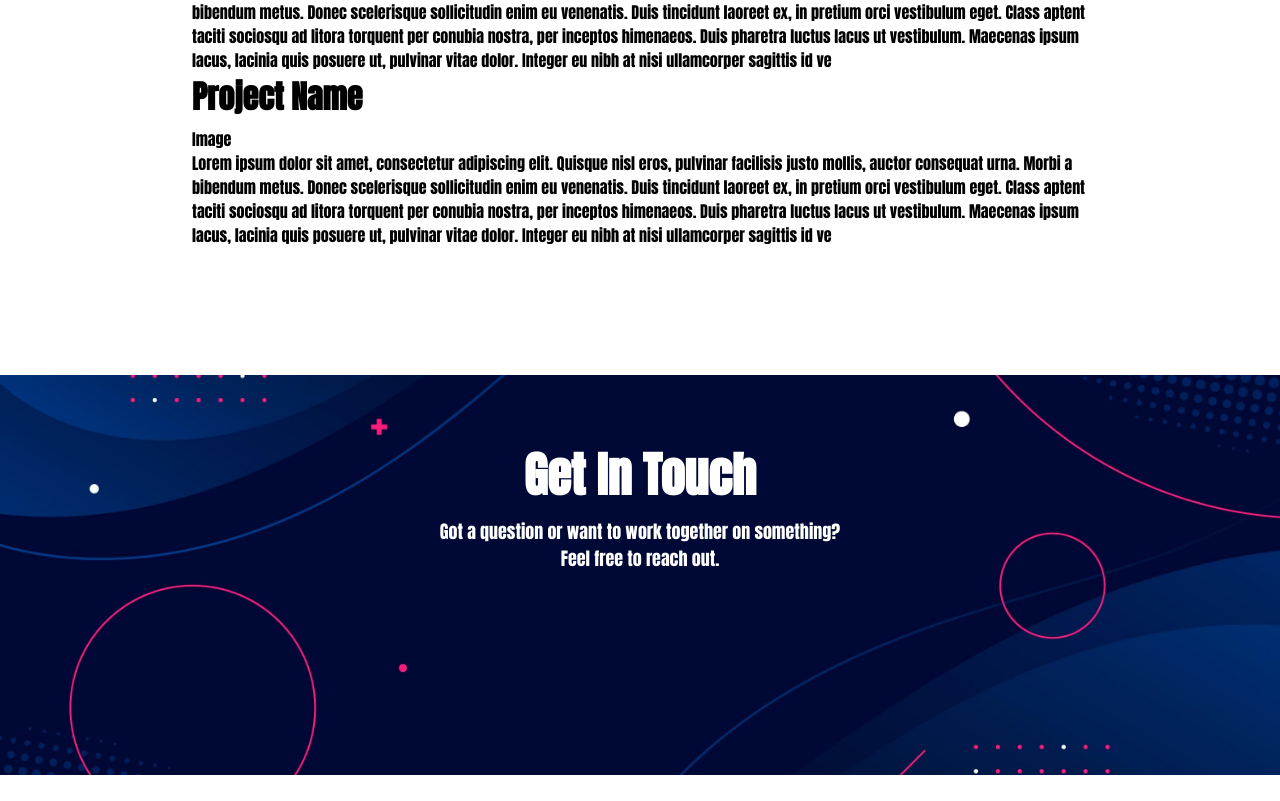
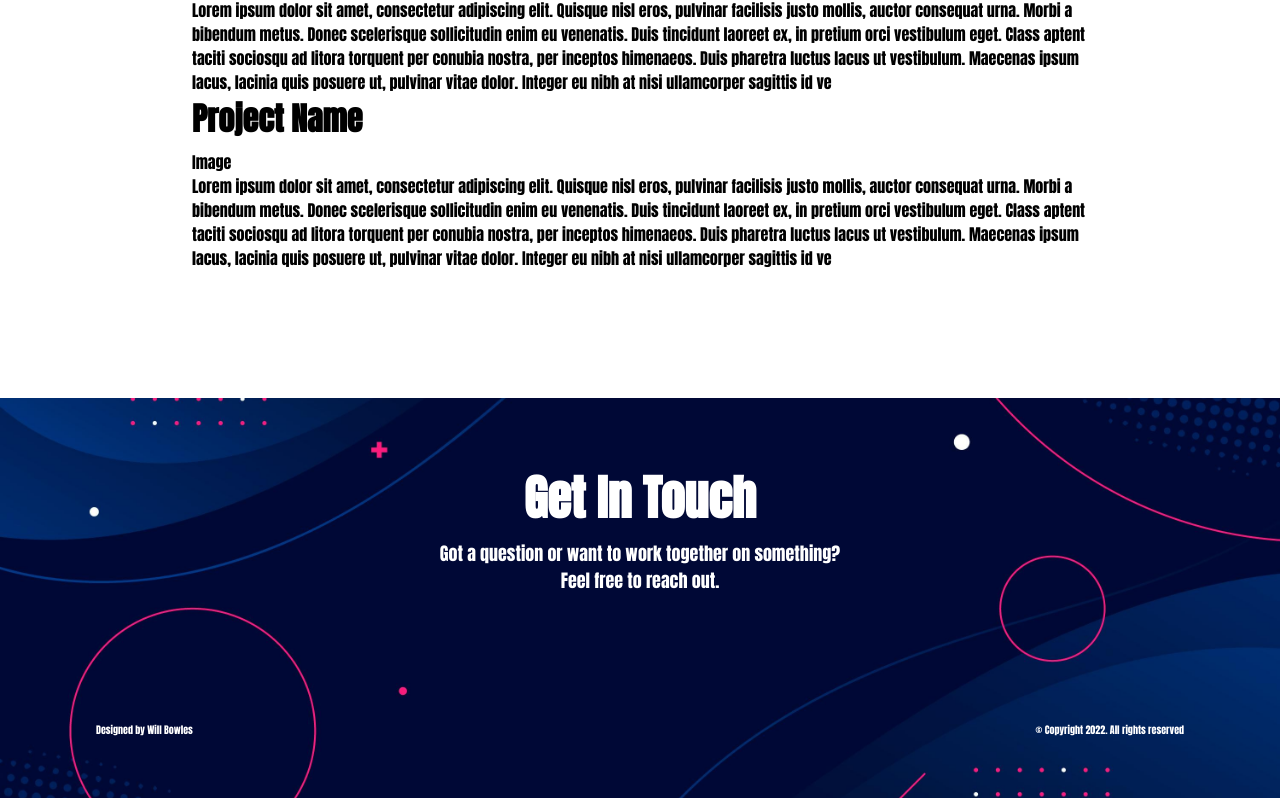
Before and after one commit to vvillbiii/vvillbiii-portfolio-v1, a React (Create React App) app: page / in a window 1280 px wide. Shown: the part 1852-2653 px from the top of the page. Before the commit the page ends 2627 px from the top, so only its background shows below. Built offline with nearby package versions, Linux system fonts and the light colour scheme.

Commit message:
created footer section

```diff
--- a/src/App.js
+++ b/src/App.js
@@ -4,6 +4,7 @@ import About from "./components/About/About";
 import Navbar from "./components/Navbar/Navbar";
 import Projects from "./components/Projects/Projects";
 import Contact from "./components/Contact/Contact";
+import Footer from "./components/Footer/Footer";
 
 function App() {
   return (
@@ -18,6 +19,7 @@ function App() {
       <Projects />
       <div className="footer-section">
         <Contact />
+        <Footer />
       </div>
     </div>
   );
--- a/src/components/About/About.js
+++ b/src/components/About/About.js
@@ -8,10 +8,13 @@ const About = () => {
         <p>
           A software engineer with a background in SEO and digital marketing.
           Finding new ways to solve problems and learning new skills are
-          interests of mine. In addition to solving problems independently, I
-          value collaboration because there is more than one way to achieve an
-          answer, and everyone’s input is valuable. My strengths are my
-          attention to detail and my ability to meet deadlines.
+          interests of mine.
+          <br /> In addition to solving problems independently, I value
+          collaboration because there is more than one way to achieve an answer,
+          and everyone’s input is valuable.
+          <br />
+          My strengths are my attention to detail and my ability to meet
+          deadlines.
         </p>
       </div>
       <div className="tech-section">
--- /dev/null
+++ b/src/components/Footer/Footer.js
@@ -0,0 +1,12 @@
+import "./footer.css";
+
+const Footer = () => {
+  return (
+    <div className="end-section">
+      <p>Designed by Will Bowles</p>
+      <p>© Copyright 2022. All rights reserved</p>
+    </div>
+  );
+};
+
+export default Footer;
--- /dev/null
+++ b/src/components/Footer/footer.css
@@ -0,0 +1,8 @@
+.end-section {
+  display: flex;
+
+  justify-content: space-between;
+  padding: 4rem 6rem;
+  color: white;
+  font-size: 10px;
+}
```
